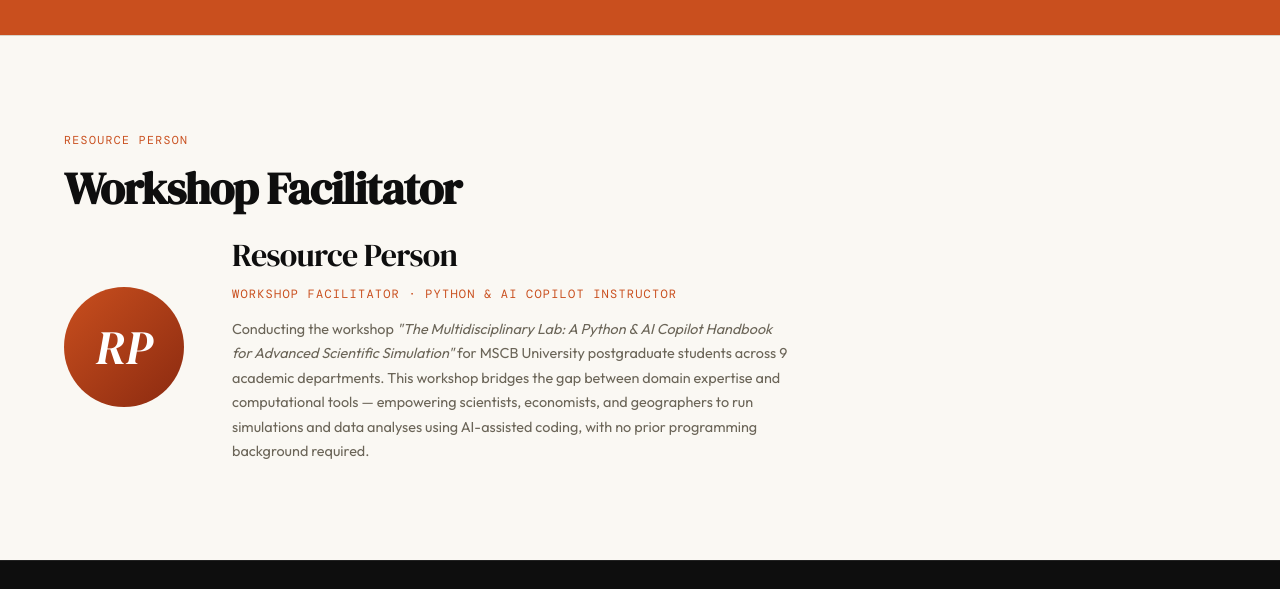
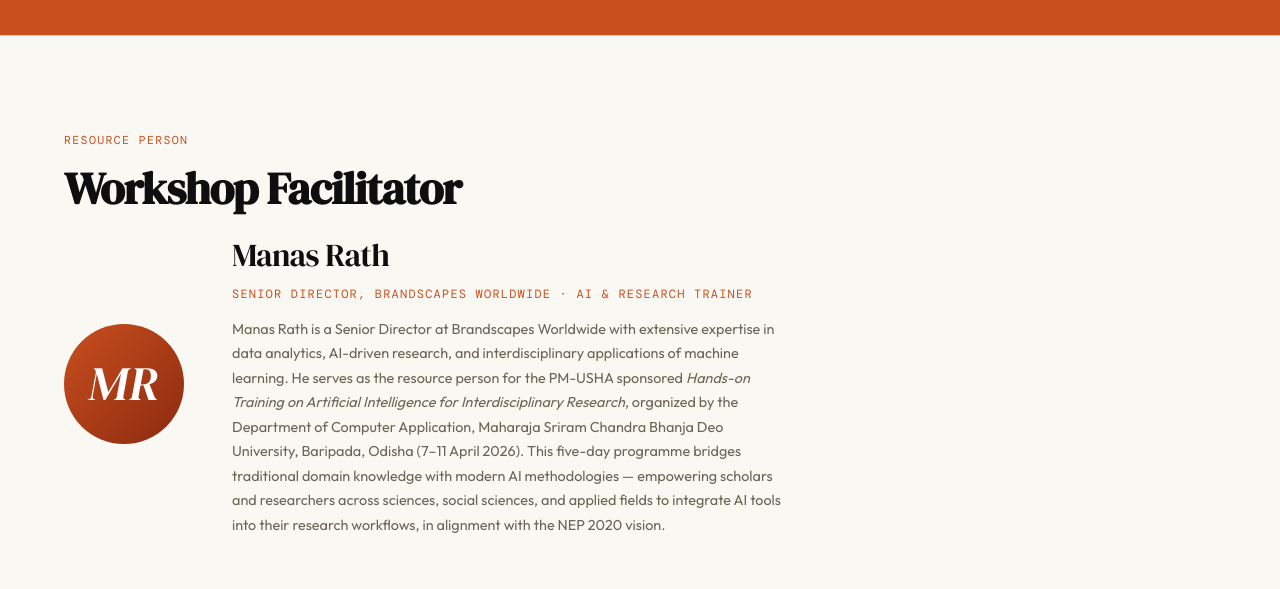
Before and after one commit to abhiyud2014/multidisciplinary, a plain HTML site: page index.html in a window 1280 px wide. Shown: the part 9118-9707 px from the top of the page. Drawn offline with nearby package versions, Linux system fonts and the light colour scheme; a web font is replaced by a local one.

Commit message:
Update index.html

```diff
--- a/index.html
+++ b/index.html
@@ -1193,13 +1193,12 @@ footer {
   <span class="section-tag">Resource Person</span>
   <h2 class="section-title">Workshop Facilitator</h2>
   <div class="resource-card fade-up">
-    <div class="resource-avatar">RP</div>
+    <div class="resource-avatar">MR</div>
     <div>
-      <div class="resource-name">Resource Person</div>
-      <div class="resource-role">Workshop Facilitator · Python & AI Copilot Instructor</div>
+      <div class="resource-name">Manas Rath</div>
+      <div class="resource-role">Senior Director, Brandscapes Worldwide · AI & Research Trainer</div>
       <p class="resource-bio">
-        Conducting the workshop <em>"The Multidisciplinary Lab: A Python & AI Copilot Handbook for Advanced Scientific Simulation"</em> for MSCB University postgraduate students across 9 academic departments.
-        This workshop bridges the gap between domain expertise and computational tools — empowering scientists, economists, and geographers to run simulations and data analyses using AI-assisted coding, with no prior programming background required.
+        Manas Rath is a Senior Director at Brandscapes Worldwide with extensive expertise in data analytics, AI-driven research, and interdisciplinary applications of machine learning. He serves as the resource person for the PM-USHA sponsored <em>Hands-on Training on Artificial Intelligence for Interdisciplinary Research</em>, organized by the Department of Computer Application, Maharaja Sriram Chandra Bhanja Deo University, Baripada, Odisha (7–11 April 2026). This five-day programme bridges traditional domain knowledge with modern AI methodologies — empowering scholars and researchers across sciences, social sciences, and applied fields to integrate AI tools into their research workflows, in alignment with the NEP 2020 vision.
       </p>
     </div>
   </div>
```
